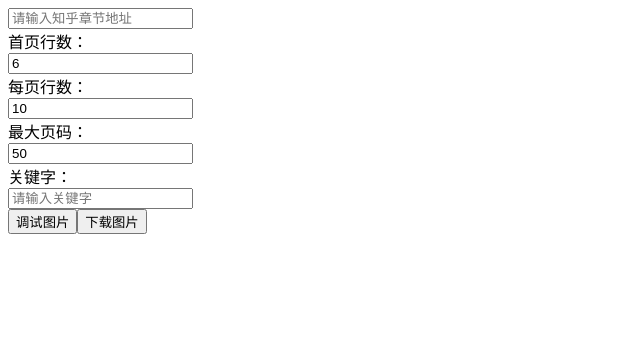
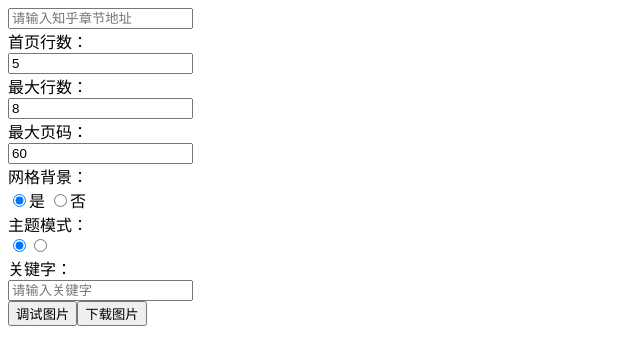
Before and after one commit to Mr-Welson/note, a Vue app: page / in a window 1280 px wide. Shown: the top 364 px of the page, without its empty margins (0-640 px from the left). Built offline with nearby package versions, Linux system fonts and the light colour scheme; the HTML template or start-up script is replaced by a standard one.

Commit message:
添加主题切换功能、背景网格切换功能，优化一页截屏行数，根据字数动态调整行数

```diff
--- a/src/App.vue
+++ b/src/App.vue
@@ -1,4 +1,5 @@
 <template>
+  <div class="layout" :class="{ dark: themeMode === 'dark', light: themeMode === 'light' }">
     <div class="header">
       <input class="address" placeholder="请输入知乎章节地址" v-model="address" />
       <div class="config_list">
@@ -7,13 +8,70 @@
           <input type="number" class="value" placeholder="请设置首页行数" v-model="firstPageSize" />
         </div>
         <div class="config_item">
-        <div class="label">每页行数：</div>
-        <input type="number" class="value" placeholder="请设置一页行数" v-model="pageSize" />
+          <div class="label">最大行数：</div>
+          <input type="number" class="value" placeholder="请设置一页最大行数" v-model="pageSize" />
         </div>
         <div class="config_item">
           <div class="label">最大页码：</div>
-        <input type="number" class="value" placeholder="请设置最大页码" v-model="maxPage" />
+          <input type="number" class="value" placeholder="请设置截图最大页码" v-model="maxPage" />
         </div>
+        <div class="config_item">
+          <div class="label">网格背景：</div>
+          <div class="value radio_wrapper">
+            <label>
+              <input
+                type="radio"
+                name="grid"
+                value="1"
+                :checked="gridMode === '1'"
+                @change="onGridChange"
+              />是
+            </label>
+            <label>
+              <input
+                type="radio"
+                name="grid"
+                value="0"
+                :checked="gridMode === '0'"
+                @change="onGridChange"
+              />否
+            </label>
+          </div>
+        </div>
+        <div class="config_item">
+          <div class="label">主题模式：</div>
+          <div class="value radio_wrapper">
+            <label>
+              <input
+                type="radio"
+                name="theme"
+                value="light"
+                :checked="themeMode === 'light'"
+                @change="onThemeChange"
+              />
+              <span class="light_theme"></span>
+            </label>
+            <label>
+              <input
+                type="radio"
+                name="theme"
+                value="dark"
+                @change="onThemeChange"
+                :checked="themeMode === 'dark'"
+              />
+              <span class="dark_theme"></span>
+            </label>
+          </div>
+        </div>
+        <div class="config_item"></div>
+        <!-- <div class="config_item">
+          <div class="label">页面比例：</div>
+          <select class="value select_item">
+            <option value="1440">3:4(1080:1440)</option>
+            <option value="1620">2:3(1080:1620)</option>
+            <option value="1500">自定义(1080:1500)</option>
+          </select>
+        </div> -->
         <div class="config_item watermark">
           <div class="label">关键字：</div>
           <input class="value" placeholder="请输入关键字" v-model="watermark" />
@@ -26,7 +84,8 @@
       <img :src="imgPreview" alt="" />
     </div>
     <div class="container" v-html="content"></div>
-  <div class="pages" ref="pagesRef"></div>
+    <div class="page_list" ref="pagesRef"></div>
+  </div>
 </template>
 
 <script setup>
@@ -36,17 +95,46 @@ import { ref, nextTick } from 'vue'
 import { dom } from './dom'
 import { addGridBg, addWaterMark, tagAToDownload } from './utils'
 
+// 页面比例
+// const aspectRatio = 3 / 4
+// const height = 1080 / aspectRatio
+const height = 1500
+// 一行最大字数 34px:22 | 35px:21 | 36px:20
+const maxTextLength = 22
+
+// 是否打印网格背景(默认显示)
+const gridMode = ref('1')
+// 主题模式(默认浅色)
+const themeMode = ref('light')
+// 水印内容, 为空时不打印水印
 const watermark = ref('')
-const firstPageSize = ref(6)
-const pageSize = ref(10)
-const maxPage = ref(50)
+// 首页显示行数
+const firstPageSize = ref(5)
+// 页面显示行数
+const pageSize = ref(8)
+// 截取的最大页码数
+const maxPage = ref(60)
+// 文章链接地址
 const address = ref()
-// 'https://www.zhihu.com/market/paid_column/1636449898307194880/section/1637814430120218624'
+// const address = ref(
+//   'https://www.zhihu.com/market/paid_column/1638186406705827840/section/1641877398021672960'
+// )
 
+// 爬虫获取的知乎文章内容
 const content = ref(null)
+// 文章解析后要插入的 DOM 实例
 const pagesRef = ref(null)
+// 预览地址
 const imgPreview = ref('')
+// 是否调试模式
 const debuggerMode = ref(false)
+
+const onGridChange = (e) => {
+  gridMode.value = !!+e.target.value
+}
+const onThemeChange = (e) => {
+  themeMode.value = e.target.value
+}
 
 // 调试按钮
 const onDebugger = () => {
@@ -56,6 +144,7 @@ const onDebugger = () => {
     downloadImages()
   })
 }
+// 下载事件
 const onDownload = () => {
   if (!address.value || !address.value.trim()) {
     alert('请输入文章地址')
@@ -79,6 +168,7 @@ const onDownload = () => {
       })
     })
     .catch((err) => {
+      console.log(err)
       alert(err)
     })
 }
@@ -89,32 +179,41 @@ const downloadImages = async () => {
   pageList.forEach((p, i) => {
     setTimeout(() => {
       // 调试用代码
-      // i < 2 && getImage(p, i + 1)
+      // i < 1 && getImage(p, i + 1)
       getImage(p, i + 1)
-    }, i * 300)
+    }, i * 200)
   })
 }
 
 // 解析 pages DOM
 function insertPages() {
+  // 所有的 P 标签
   const pList = document.querySelectorAll('p')
+  // 组装一页的 P 标签
   let container = []
-  let pagenumber = 1
+  // 一页的 P 数量
+  let pCount = 0
+  // 页码
+  let pageNumber = 1
   pList.forEach((p, i) => {
     container.push(p)
-    // 第一页只截 firstPageSize 行 ||  || 最后一页
-    if (
-      i === firstPageSize.value - 1 ||
-      (i - firstPageSize.value) % pageSize.value === pageSize.value - 1 ||
-      i === pList.length - 1
-    ) {
+    const textLength = p.innerText.length
+
+    // 大概比例为
+    pCount = pCount + (Math.ceil(textLength / maxTextLength) + 1) * 0.5
+
+    // 第一页只截 firstPageSize 行 || 当页行数已满 || 最后一页
+    if (i === firstPageSize.value - 1 || pCount >= pageSize.value || i === pList.length - 1) {
+      // 组装页
       const div = document.createElement('div')
-      div.innerHTML = `<span class="number"> - ${pagenumber} -</span>`
+      div.innerHTML = `<span class="number"> - ${pageNumber} -</span>`
       div.setAttribute('class', 'page')
+      div.setAttribute('style', `height:${height}px`)
       pagesRef.value.appendChild(div)
       container.forEach((c) => div.appendChild(c))
       container = []
-      pagenumber++
+      pCount = 0
+      pageNumber++
     }
   })
   content.value = ''
@@ -123,15 +222,15 @@ function insertPages() {
 function getImage(targetEle, index) {
   return html2canvas(targetEle, {
     width: 1080,
-    height: 1440
+    height: height
     // backgroundColor: 'transparent'
   }).then((canvas) => {
     // 添加网格背景
-    addGridBg(canvas)
+    gridMode.value && addGridBg(canvas, themeMode.value)
 
     // 添加关键字水印
     const text = watermark.value.trim()
-    text && addWaterMark(canvas, text)
+    text && addWaterMark(canvas, text, themeMode.value)
 
     const base64Url = canvas.toDataURL('image/png')
     // jpeg 格式可以设置图片质量
--- a/src/app.css
+++ b/src/app.css
@@ -18,8 +18,14 @@ body {
   background-color: #f6f6f6;
 }
 #app {
+  width: 100%;
+  height: 100%;
+  overflow: auto;
+}
+.layout {
   width: 1080px;
   height: 100%;
+  margin: 0 auto;
   display: flex;
   flex-direction: column;
 }
@@ -30,9 +36,10 @@ body {
   margin: 0 auto;
   display: flex;
   flex-direction: column;
-  /* margin-bottom: 16px; */
 }
-input {
+input,
+select,
+option {
   padding: 0 8px;
   height: 32px;
   line-height: 30px;
@@ -68,6 +75,28 @@ input {
 .config_item .value {
   flex: 1;
   overflow: hidden;
+  height: 100%;
+}
+.radio_wrapper label {
+  display: inline-flex;
+  align-items: center;
+  margin-right: 32px;
+}
+.radio_wrapper label input {
+  margin-right: 6px;
+}
+.dark_theme,
+.light_theme {
+  width: 64px;
+  height: 16px;
+  border-radius: 2px;
+}
+.dark_theme {
+  background: #000;
+}
+.light_theme {
+  border: 1px solid #000;
+  background: #f7f9f8;
 }
 .btn {
   width: 100%;
@@ -91,36 +120,43 @@ input {
 }
 
 .container,
-.pages {
+.page_list {
   width: 100%;
   height: auto;
   margin: 0 auto;
 }
 
 .page {
-  width: 1080px;
-  height: 1440px;
-  background-color: #f7f9f8;
+  width: 100%;
+  height: 1500px;
   margin-bottom: 16px;
   display: flex;
   flex-direction: column;
   justify-content: center;
   position: relative;
-  /* background-image: url('./bg01.jpg'); */
+  font-size: 34px;
+  line-height: 1.5;
 }
+/* 浅色主题 */
+.layout.light .page {
+  color: #000;
+  background-color: #f7f9f8;
+}
+/* 深色主题 */
+.layout.dark .page {
+  background-color: #000;
+  color: #fff;
+}
+
 .number {
   position: absolute;
   bottom: 16px;
-  right: 120px;
-  font-size: 32px;
-  color: #000;
+  right: 100px;
 }
 p {
-  padding: 16px 15%;
-  font-size: 32px;
+  padding: 0 15%;
   letter-spacing: 0.01em;
-  margin-bottom: 16px;
-  color: #000;
+  margin-bottom: 64px;
 }
 .preview {
   width: 100%;
--- a/src/utils.js
+++ b/src/utils.js
@@ -1,35 +1,44 @@
 // 平铺小网格背景
-export function addGridBg(canvas) {
+export function addGridBg(canvas, themeMode) {
   const ctx = canvas.getContext('2d')
   // 平铺网格
   let canvasGrid = document.createElement('canvas')
   canvasGrid.width = 60
   canvasGrid.height = 60
   const ctxGrid = canvasGrid.getContext('2d')
-  ctxGrid.strokeStyle = 'rgba(0, 0, 0, 0.1)'
+  if (themeMode === 'dark') {
+    ctxGrid.strokeStyle = 'rgba(255, 255, 255, 0.15)'
+  } else {
+    ctxGrid.strokeStyle = 'rgba(0, 0, 0, 0.1)'
+  }
   ctxGrid.strokeRect(0, 0, canvasGrid.width, canvasGrid.height)
   // 绘制网格
   ctx.fillStyle = ctx.createPattern(canvasGrid, 'repeat')
-  ctx.fillRect(0, 0, canvas.width * 10, canvas.height * 60)
+  ctx.fillRect(0, 0, canvas.width * 10, canvas.height * 100)
 }
 
 // 平铺水印
-export function addWaterMark(canvas, watermark) {
+export function addWaterMark(canvas, watermark, themeMode) {
   const ctx = canvas.getContext('2d')
 
   // 平铺水印
   let canvasWater = document.createElement('canvas')
   // 水印大小
-  canvasWater.width = canvas.width / 6
-  canvasWater.height = canvas.height / 10
+  canvasWater.width = canvas.width / 8
+  canvasWater.height = canvas.height / 20
 
   const ctxWater = canvasWater.getContext('2d')
   // ctxWater.strokeStyle = 'rgba(0, 0, 0, 0.1)'
   // ctxWater.strokeRect(0, 0, canvasWater.width, canvasWater.height)
   ctxWater.font = '16px Microsoft Yahei'
-  ctxWater.fillStyle = 'rgba(0, 0, 0, 0.2)'
+
+  if (themeMode === 'dark') {
+    ctxWater.fillStyle = 'rgba(255, 255, 255, 0.15)'
+  } else {
+    ctxWater.fillStyle = 'rgba(0, 0, 0, 0.07)'
+  }
   // 水平水印
-  ctxWater.fillText(watermark, 30, 60)
+  ctxWater.fillText(watermark, 0, 20)
   // 旋转水印
   // ctxWater.rotate((-20 * Math.PI) / 180)
   // ctxWater.fillText(watermark, 0, canvasWater.height / 2 + 20)
@@ -37,7 +46,7 @@ export function addWaterMark(canvas, watermark) {
 
   // 绘制重复的水印
   ctx.fillStyle = ctx.createPattern(canvasWater, 'repeat')
-  ctx.fillRect(0, 0, canvas.width * 10, canvas.height * 60)
+  ctx.fillRect(0, 0, canvas.width * 10, canvas.height * 100)
 }
 
 // 下载函数
```
Also changed, not shown: src/bg01.jpg (deleted). Lines whose indentation alone changed are shown as unchanged.
